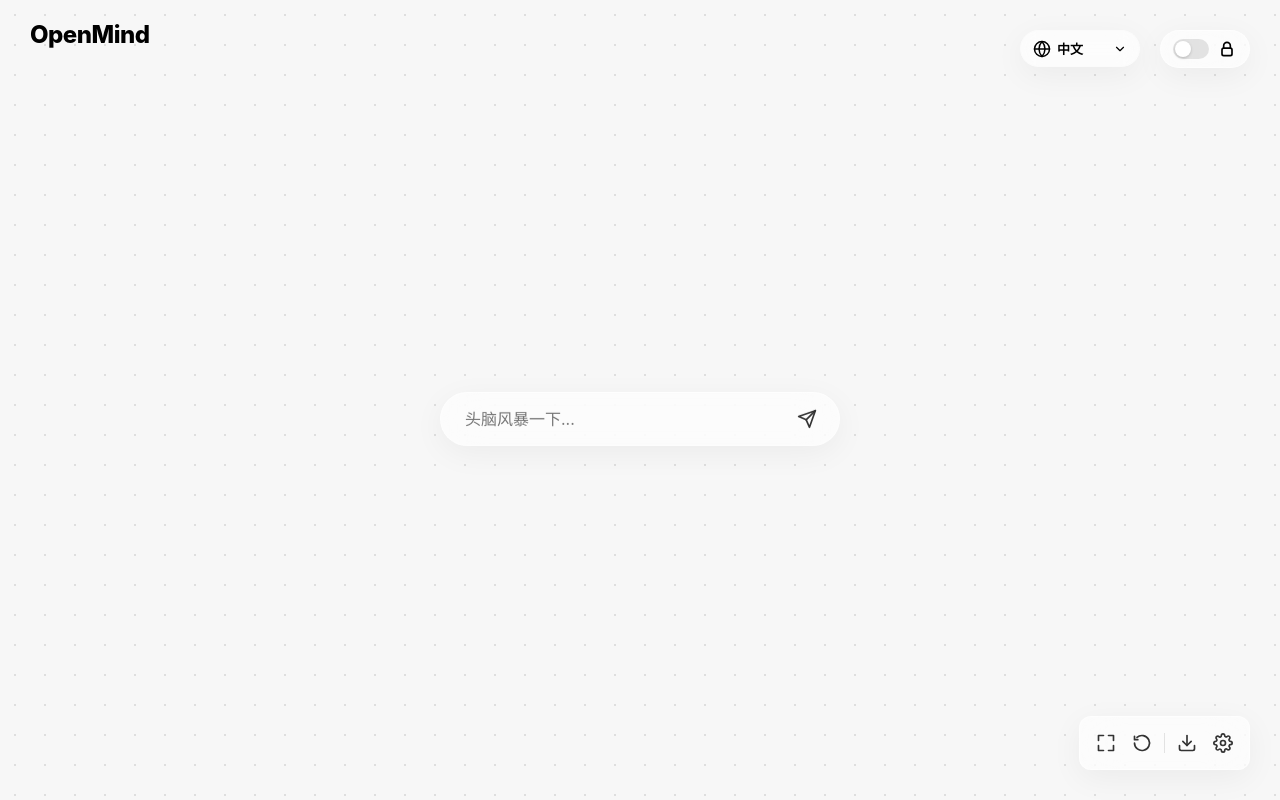
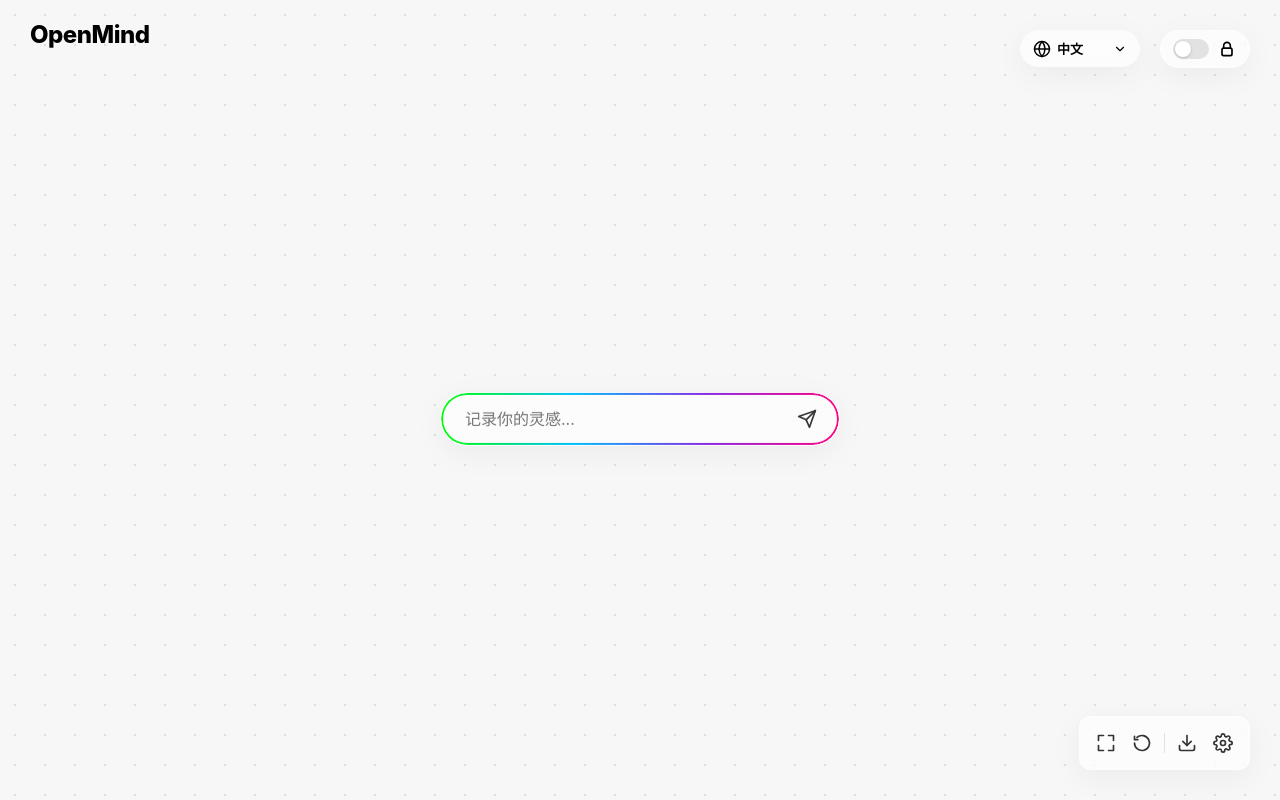
Before and after one commit to alanhaskey/OpenMind, a Vue app: page / in a window 1280 px wide. Built offline with nearby package versions, Linux system fonts and the light colour scheme.

Commit message:
feat: add InputBar component with dynamic placeholders, submit functionality, and animated glassmorphism styling.

```diff
--- a/src/components/UI/InputBar.vue
+++ b/src/components/UI/InputBar.vue
@@ -1,5 +1,5 @@
 <script setup>
-import { ref } from "vue";
+import { ref, onMounted, onUnmounted } from "vue";
 
 const props = defineProps({
   hasStarted: Boolean, // To trigger move to bottom
@@ -8,11 +8,60 @@ const props = defineProps({
 const emit = defineEmits(["submit"]);
 const inputValue = ref("");
 
+// Dynamic placeholder functionality
+const placeholderTexts = [
+  "头脑风暴一下...",
+  "探索新想法...",
+  "记录你的灵感...",
+  "开始思维导图...",
+  "创意从这里开始...",
+  "让想法自由流动...",
+];
+
+const currentPlaceholder = ref(placeholderTexts[0]);
+let placeholderInterval = null;
+let currentIndex = 0;
+
+// Check if dynamic placeholder is enabled
+const isDynamicPlaceholderEnabled = () => {
+  const setting = localStorage.getItem("use_dynamic_placeholder");
+  return setting === null ? true : setting === "true"; // Default to true
+};
+
+// Start placeholder rotation
+const startPlaceholderRotation = () => {
+  if (!isDynamicPlaceholderEnabled()) {
+    currentPlaceholder.value = placeholderTexts[0];
+    return;
+  }
+
+  placeholderInterval = setInterval(() => {
+    if (!isDynamicPlaceholderEnabled()) {
+      clearInterval(placeholderInterval);
+      currentPlaceholder.value = placeholderTexts[0];
+      return;
+    }
+
+    currentIndex = (currentIndex + 1) % placeholderTexts.length;
+    currentPlaceholder.value = placeholderTexts[currentIndex];
+  }, 3500); // Change every 3.5 seconds
+};
+
 const handleSubmit = () => {
   if (!inputValue.value.trim()) return;
   emit("submit", inputValue.value.trim());
   inputValue.value = "";
 };
+
+onMounted(() => {
+  startPlaceholderRotation();
+});
+
+onUnmounted(() => {
+  if (placeholderInterval) {
+    clearInterval(placeholderInterval);
+  }
+});
 </script>
 
 <template>
@@ -21,7 +70,7 @@ const handleSubmit = () => {
       <input
         v-model="inputValue"
         type="text"
-        placeholder="头脑风暴一下..."
+        :placeholder="currentPlaceholder"
         @keyup.enter="handleSubmit"
         class="input-field"
       />
@@ -73,6 +122,44 @@ const handleSubmit = () => {
   max-width: 90%;
   background: rgba(255, 255, 255, 0.6);
   backdrop-filter: blur(20px);
+  position: relative;
+  overflow: hidden;
+}
+
+/* Rainbow border effect */
+.input-wrapper::before {
+  content: "";
+  position: absolute;
+  inset: 0px;
+  border-radius: 9999px;
+  padding: 2px;
+  background: linear-gradient(
+    90deg,
+    #ff0080,
+    #ff8c00,
+    #ffd700,
+    #00ff00,
+    #00bfff,
+    #8a2be2,
+    #ff0080
+  );
+  background-size: 200% 100%;
+  -webkit-mask: linear-gradient(#fff 0 0) content-box, linear-gradient(#fff 0 0);
+  -webkit-mask-composite: xor;
+  mask: linear-gradient(#fff 0 0) content-box, linear-gradient(#fff 0 0);
+  mask-composite: exclude;
+  animation: rainbow-flow 3s linear infinite;
+  pointer-events: none;
+  z-index: -1;
+}
+
+@keyframes rainbow-flow {
+  0% {
+    background-position: 0% 50%;
+  }
+  100% {
+    background-position: 200% 50%;
+  }
 }
 
 .input-field {
```
